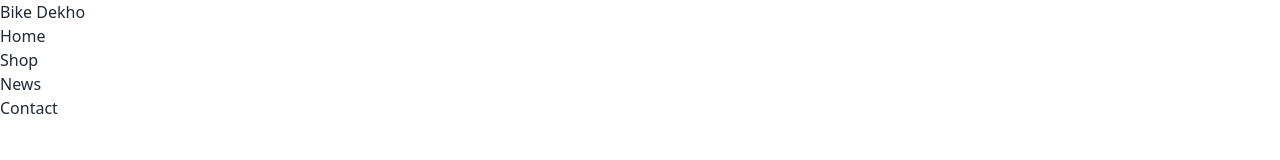
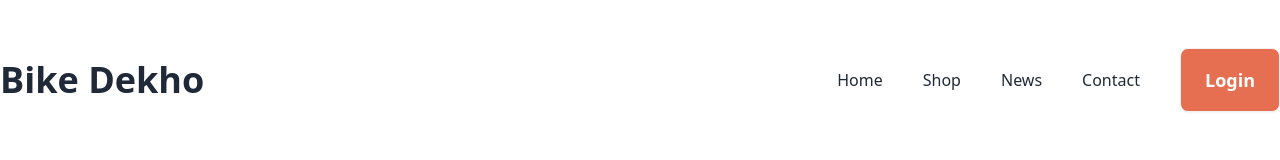
Before and after one commit to ALNoman78/bike-dekho, a plain HTML site: page index.html in a window 1280 px wide. Drawn offline with nearby package versions, Linux system fonts and the light colour scheme.

Commit message:
js problem

```diff
--- a/index.html
+++ b/index.html
@@ -13,15 +13,16 @@
     <link href="https://cdn.jsdelivr.net/npm/daisyui@4.12.10/dist/full.min.css" rel="stylesheet" type="text/css" />
     <script src="https://cdn.tailwindcss.com"></script>
 </head>
-<body>
-    <header>
-        <nav>
-            <h3>Bike Dekho</h3>
-            <ul>
+<body class="poppins">
+    <header class="max-w-screen-2xl mx-auto">
+        <nav class="flex items-center justify-between mt-12">
+            <h3 class="text-4xl font-bold">Bike Dekho</h3>
+            <ul class="flex items-center gap-10">
                 <li>Home</li>
                 <li>Shop</li>
                 <li>News</li>
                 <li>Contact</li>
+                <button class="btn btn-xs sm:btn-sm md:btn-md lg:btn-lg bg-[#E76F51] text-white hover:text-black px">Login</button>
             </ul>
         </nav>
     </header>
```
Also changed, not shown: tailwind.config.js (+19 -0 lines).
